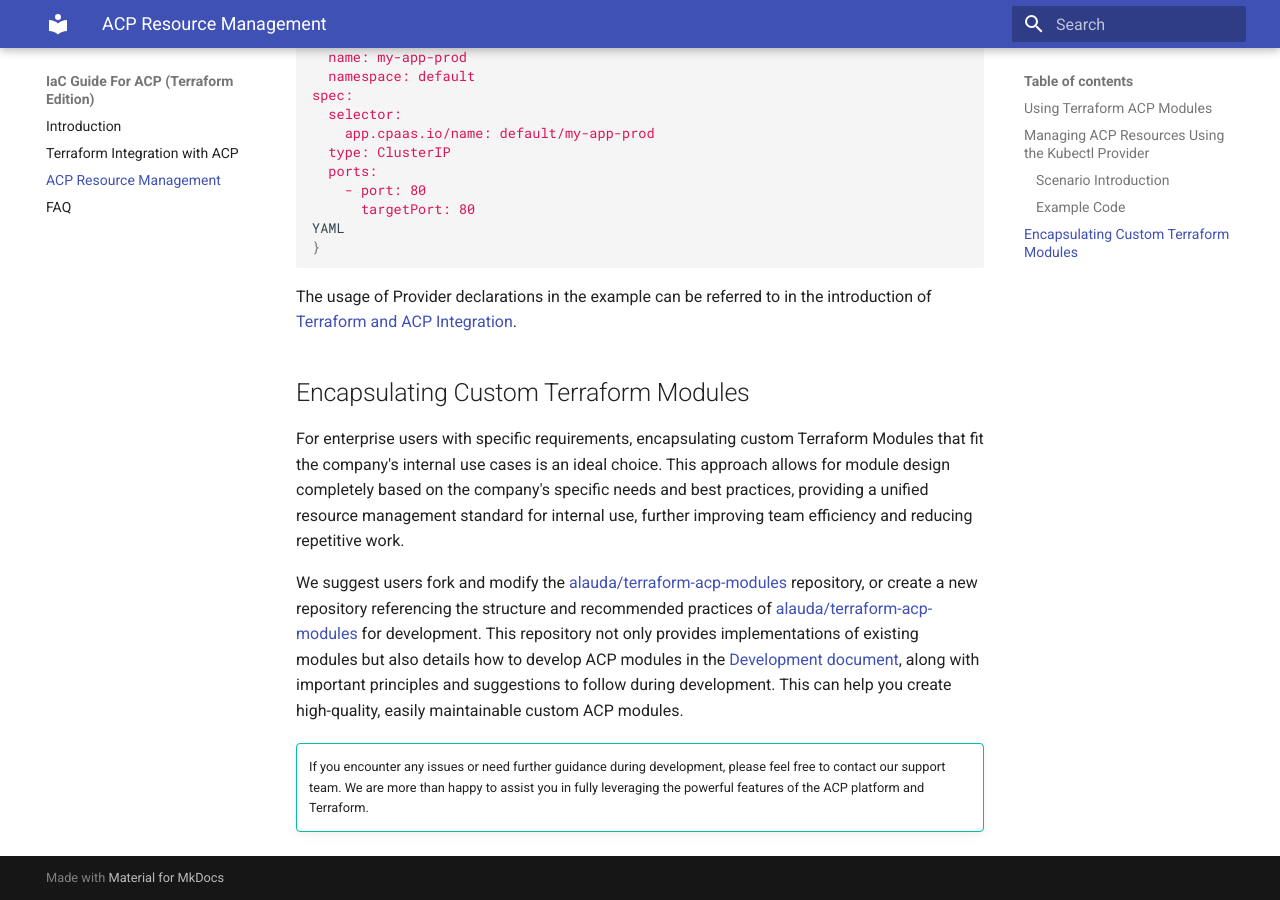
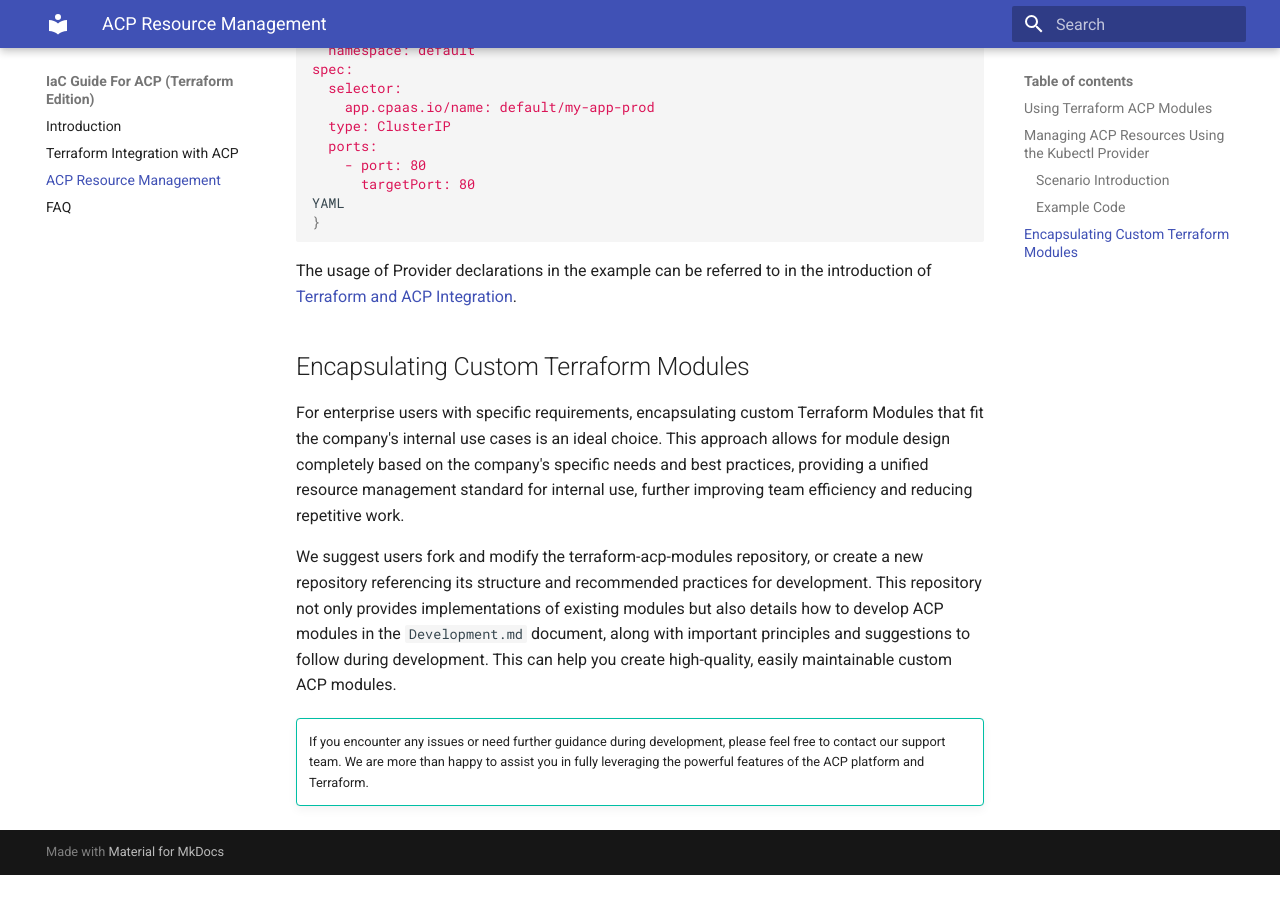
Before and after one commit to alauda/acp-iac-guide, an MkDocs documentation site: the page built from guide/acp_resource_management.md, in a window 1280 px wide and 900 px high, scrolled down 4784 px. Built offline with MkDocs 1.6.1 and Material for MkDocs 9.7.7, drawn with Linux system fonts in a browser that asks for light colours; after the commit the page ends 5659 px from its top, so only the background shows below that; some of the changed text lies outside the part shown.

Commit message:
remove links to terraform-acp-modules github

```diff
--- a/guide/acp_resource_management.md
+++ b/guide/acp_resource_management.md
@@ -10,7 +10,7 @@ Our company has encapsulated Terraform modules for several ACP resources. We rec
 - **Best Practices**: These modules are designed according to ACP-recommended best practices, making IaC writing elegant and efficient.
 - **Maintenance Support**: These modules are continuously maintained and updated by Alauda Cloud, ensuring compatibility with the ACP platform.
 
-ACP Modules are hosted in the [alauda/terraform-acp-modules](https://github.com/alauda/terraform-acp-modules) repository. The [README document](https://github.com/alauda/terraform-acp-modules/blob/v3.16/README.md) in the repository introduces the basic usage of the modules to help users get started quickly. Additionally, the README document for each module in the repository provides detailed parameter descriptions and usage examples, allowing users to select appropriate modules based on their needs.
+The README document in the ACP Modules repository introduces the basic usage of the modules to help users get started quickly. Additionally, the README document for each module in the repository provides detailed parameter descriptions and usage examples, allowing users to select appropriate modules based on their needs.
 
 ## Managing ACP Resources Using the Kubectl Provider
 
@@ -222,7 +222,7 @@ The usage of Provider declarations in the example can be referred to in the intr
 
 For enterprise users with specific requirements, encapsulating custom Terraform Modules that fit the company's internal use cases is an ideal choice. This approach allows for module design completely based on the company's specific needs and best practices, providing a unified resource management standard for internal use, further improving team efficiency and reducing repetitive work.
 
-We suggest users fork and modify the [alauda/terraform-acp-modules](https://github.com/alauda/terraform-acp-modules) repository, or create a new repository referencing the structure and recommended practices of [alauda/terraform-acp-modules](https://github.com/alauda/terraform-acp-modules) for development. This repository not only provides implementations of existing modules but also details how to develop ACP modules in the [Development document](https://github.com/alauda/terraform-acp-modules/blob/v3.16/Development.md), along with important principles and suggestions to follow during development. This can help you create high-quality, easily maintainable custom ACP modules.
+We suggest users fork and modify the terraform-acp-modules repository, or create a new repository referencing its structure and recommended practices for development. This repository not only provides implementations of existing modules but also details how to develop ACP modules in the `Development.md` document, along with important principles and suggestions to follow during development. This can help you create high-quality, easily maintainable custom ACP modules.
 
 !!! tip ""
     If you encounter any issues or need further guidance during development, please feel free to contact our support team. We are more than happy to assist you in fully leveraging the powerful features of the ACP platform and Terraform.
```
